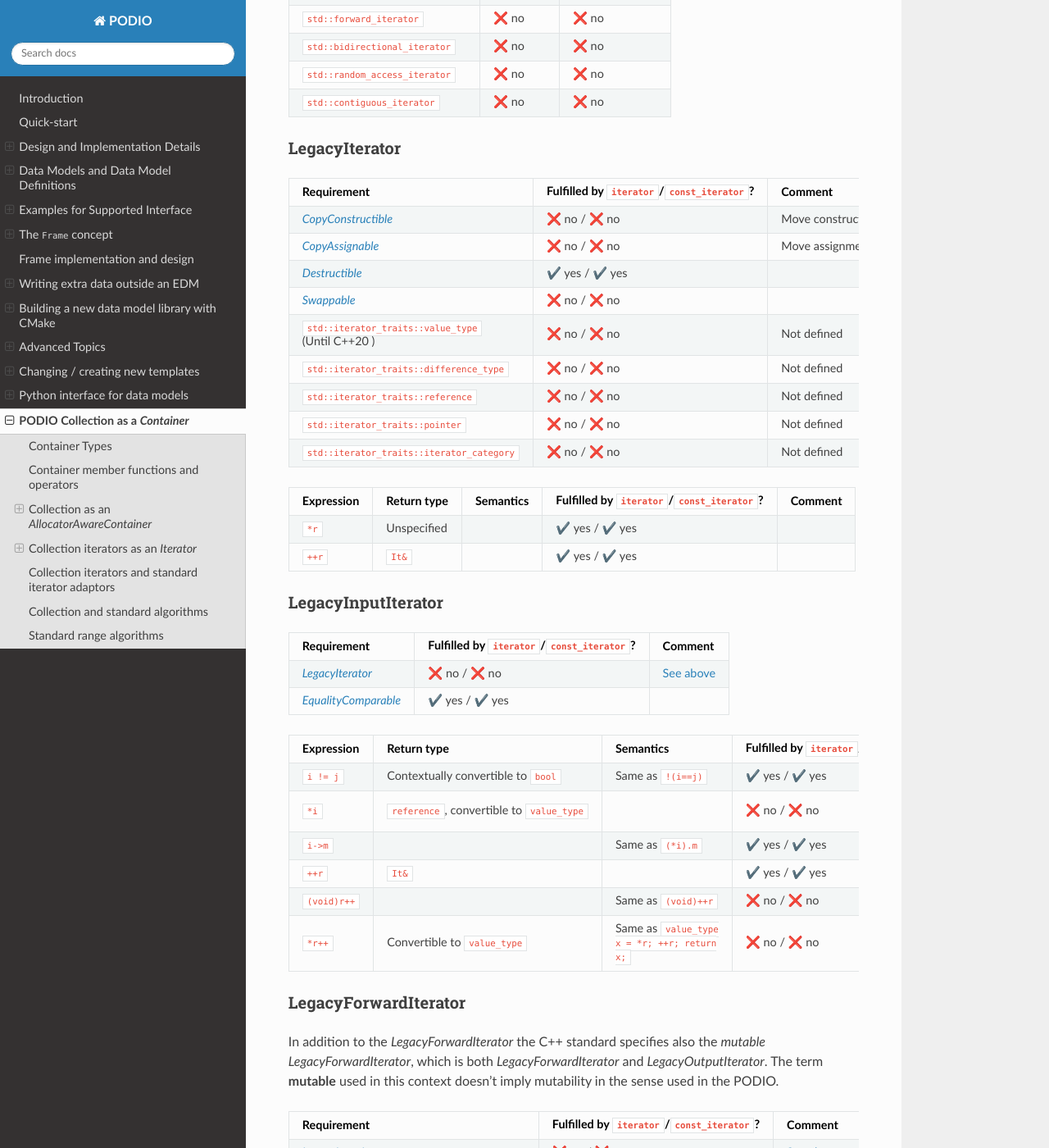
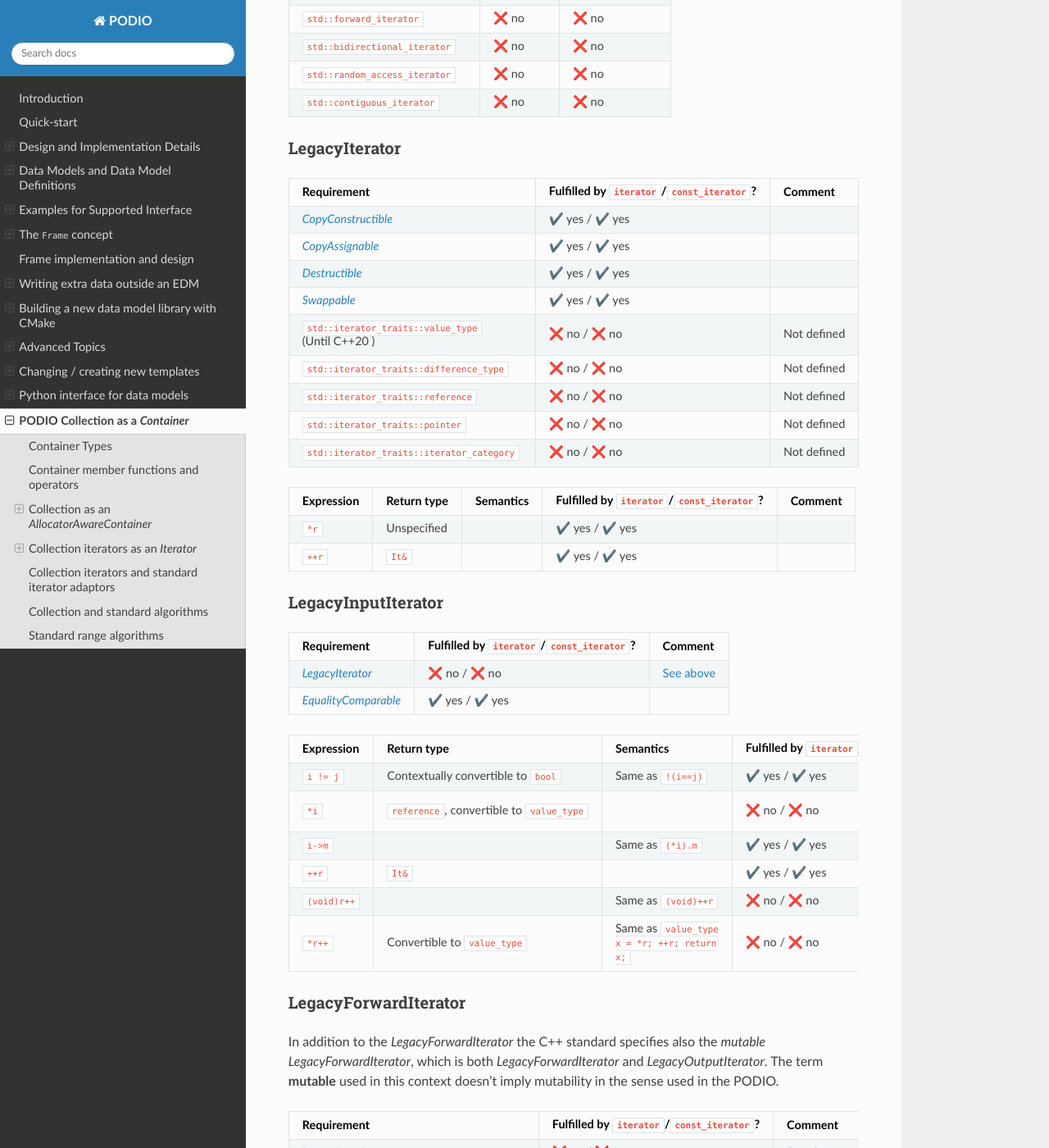
Before and after one commit to AIDASoft/podio, a Sphinx documentation site: the page built from doc/collections_as_container.md, in a window 1280 px wide and 1400 px high, scrolled down 3229 px. Shown: the whole window at 82% size. Built offline with Sphinx 7.4.7 and the Read the Docs theme 2.0.0, drawn with Linux system fonts in a browser that asks for light colours; pages that are not in the unit, such as notebooks, are missing from menus; the version number could not be read and is left out; some of the changed text lies outside the part shown.

Commit message:
add copy construction and assignment

```diff
--- a/doc/collections_as_container.md
+++ b/doc/collections_as_container.md
@@ -96,10 +96,10 @@ In the following tables a convention from `Collection` is used: `iterator` stand
 
 | Requirement | Fulfilled by `iterator`/`const_iterator`? | Comment |
 |-------------|-------------------------------------------|---------|
-| [*CopyConstructible*](https://en.cppreference.com/w/cpp/named_req/CopyConstructible) | ❌ no / ❌ no | Move constructor and copy constructor not defined |
-| [*CopyAssignable*](https://en.cppreference.com/w/cpp/named_req/CopyAssignable) | ❌ no / ❌ no | Move assignment and copy assignment not defined |
+| [*CopyConstructible*](https://en.cppreference.com/w/cpp/named_req/CopyConstructible) | ✔️ yes / ✔️ yes | |
+| [*CopyAssignable*](https://en.cppreference.com/w/cpp/named_req/CopyAssignable) | ✔️ yes / ✔️ yes | |
 | [*Destructible*](https://en.cppreference.com/w/cpp/named_req/Destructible) | ✔️ yes / ✔️ yes | |
-| [*Swappable*](https://en.cppreference.com/w/cpp/named_req/Swappable) | ❌ no / ❌ no | |
+| [*Swappable*](https://en.cppreference.com/w/cpp/named_req/Swappable) | ✔️ yes / ✔️ yes | |
 | `std::iterator_traits::value_type` (Until C++20 ) | ❌ no / ❌ no | Not defined |
 | `std::iterator_traits::difference_type` | ❌ no / ❌ no | Not defined |
 | `std::iterator_traits::reference` | ❌ no / ❌ no | Not defined |
@@ -131,13 +131,12 @@ In the following tables a convention from `Collection` is used: `iterator` stand
 
 In addition to the *LegacyForwardIterator* the C++ standard specifies also the *mutable LegacyForwardIterator*, which is both *LegacyForwardIterator* and *LegacyOutputIterator*. The term **mutable** used in this context doesn't imply mutability in the sense used in the PODIO.
 
-
 | Requirement | Fulfilled by `iterator`/`const_iterator`? | Comment |
 |-------------|-------------------------------------------|---------|
 | [*LegacyInputIterator*](https://en.cppreference.com/w/cpp/named_req/InputIterator) | ❌ no / ❌ no | [See above](#legacyinputiterator)|
 | [*DefaultConstructible*](https://en.cppreference.com/w/cpp/named_req/DefaultConstructible) | ❌ no / ❌ no | Value initialization not defined |
 | If *mutable* iterator then `reference` same as `value_type&` or `value_type&&`, otherwise same as `const value_type&` or `const value_type&&` | ❌ no / ❌ no | `reference` and `value_type` not defined |
-| [Multipass guarantee](https://en.cppreference.com/w/cpp/named_req/ForwardIterator) | ❌ no / ❌ no | Copy constructor not defined |
+| [Multipass guarantee](https://en.cppreference.com/w/cpp/named_req/ForwardIterator) | ✔️ yes / ✔️ yes | |
 | [Singular iterators](https://en.cppreference.com/w/cpp/named_req/ForwardIterator) | ❌ no / ❌ no | Value initialization not defined |
 
 | Expression | Return type | Semantics | Fulfilled by `iterator`/`const_iterator`? | Comment |
```
Also changed, not shown: 2 other files.
